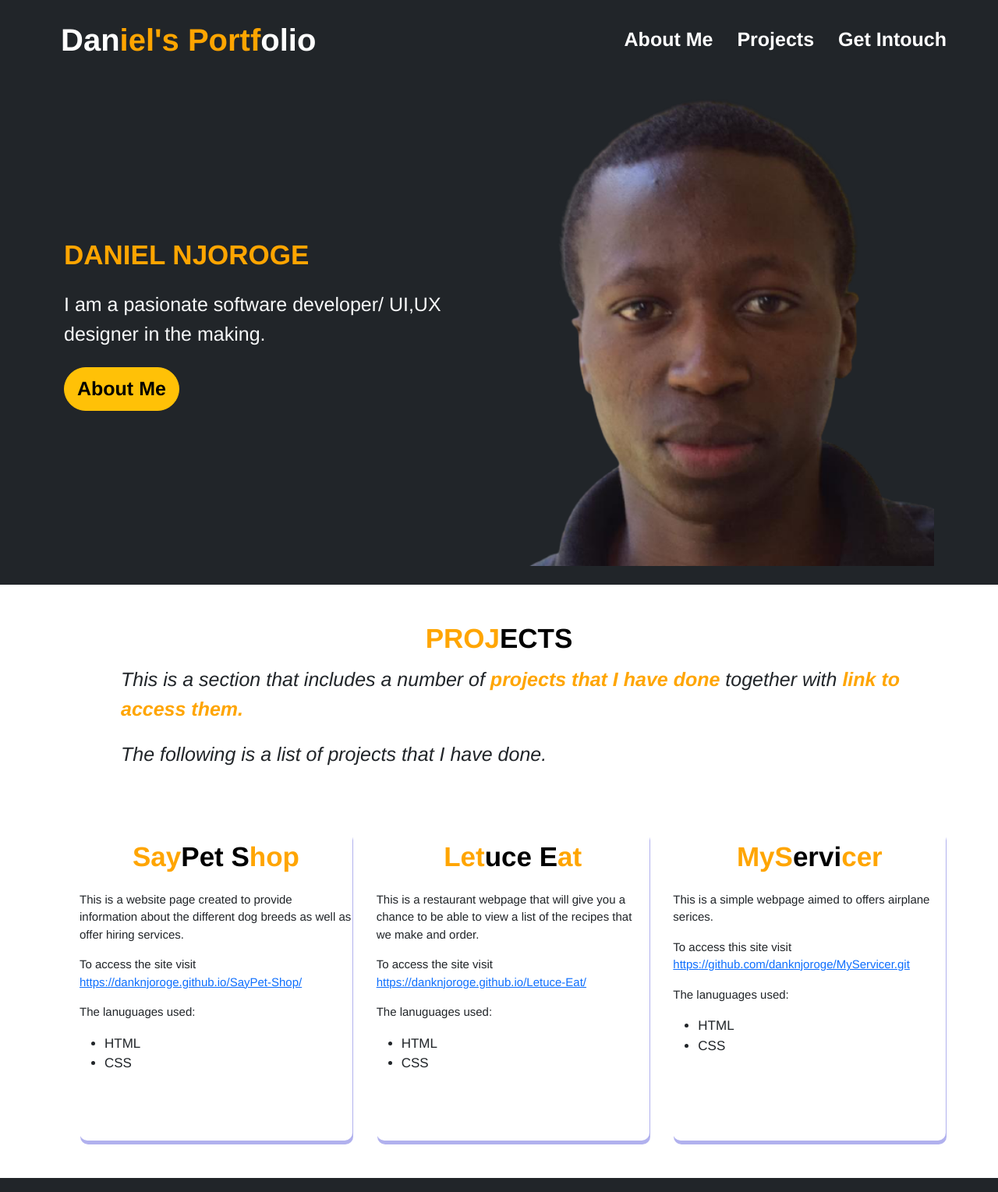
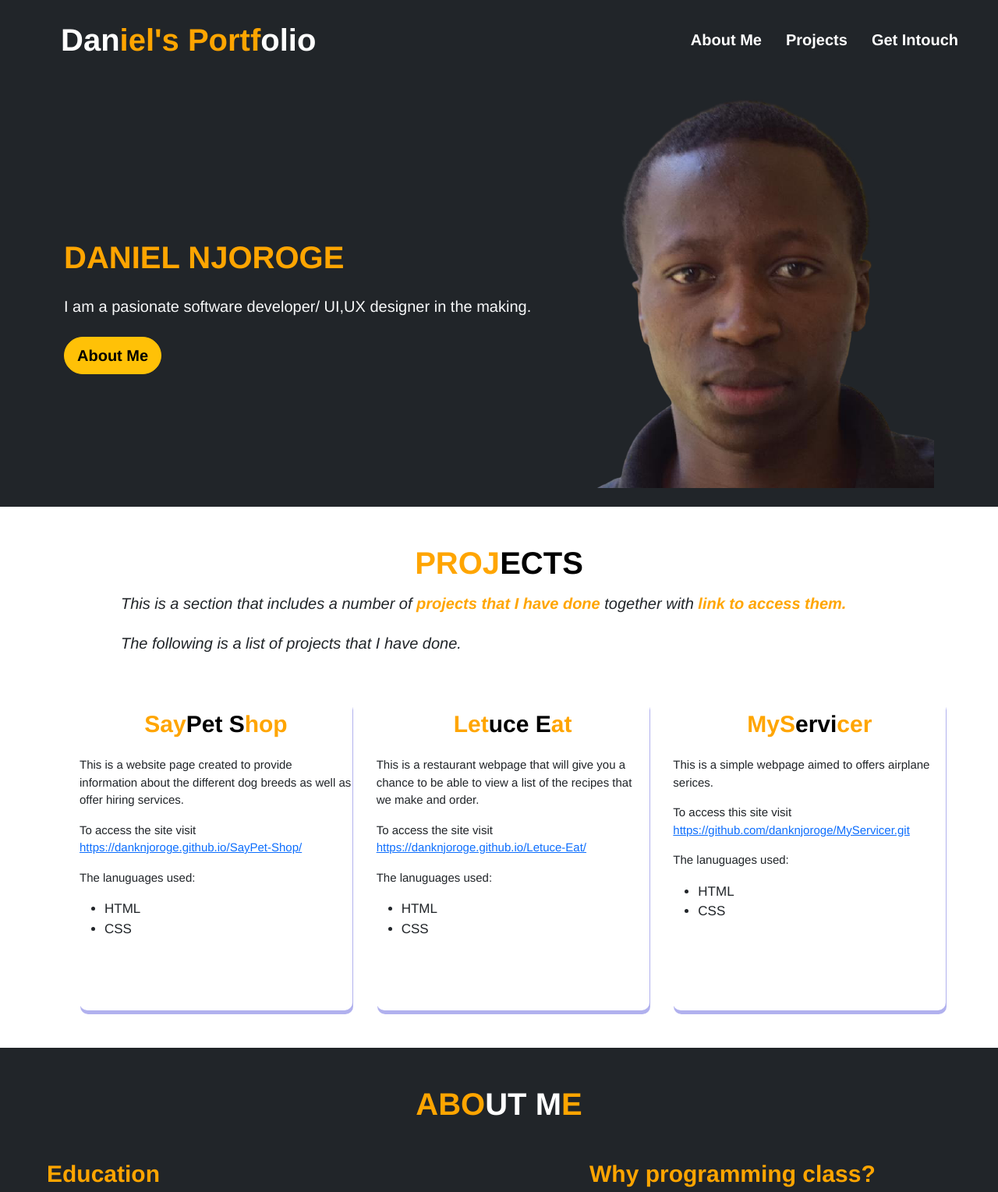
Before and after one commit to danknjoroge/Portfolio, a plain HTML site: page index.html in a window 1280 px wide. Shown: the top 1529 px of the page at 78% size. Drawn offline with nearby package versions, Linux system fonts and the light colour scheme.

Commit message:
modified font sizes

```diff
--- a/index.html
+++ b/index.html
@@ -6,10 +6,9 @@
     <meta http-equiv="X-UA-Compatible" content="IE=edge">
     <meta name="viewport" content="width=device-width, initial-scale=1.0">
     <title>Portfolio</title>
-    <link href="https://cdn.jsdelivr.net/npm/bootstrap@5.1.3/dist/css/bootstrap.min.css" rel="stylesheet"
-        integrity="sha384-1BmE4kWBq78iYhFldvKuhfTAU6auU8tT94WrHftjDbrCEXSU1oBoqyl2QvZ6jIW3" crossorigin="anonymous">
-    <link rel="stylesheet" href="https://pro.fontawesome.com/releases/v5.10.0/css/all.css"
-        integrity="sha384-AYmEC3Yw5cVb3ZcuHtOA93w35dYTsvhLPVnYs9eStHfGJvOvKxVfELGroGkvsg+p" crossorigin="anonymous" />
+    <link href="https://cdn.jsdelivr.net/npm/bootstrap@5.1.3/dist/css/bootstrap.min.css"
+    rel="stylesheet" integrity="sha384-1BmE4kWBq78iYhFldvKuhfTAU6auU8tT94WrHftjDbrCEXSU1oBoqyl2QvZ6jIW3" crossorigin="anonymous">
+    <link rel="stylesheet" href="https://pro.fontawesome.com/releases/v5.10.0/css/all.css" integrity="sha384-AYmEC3Yw5cVb3ZcuHtOA93w35dYTsvhLPVnYs9eStHfGJvOvKxVfELGroGkvsg+p" crossorigin="anonymous"/>
     <link rel="stylesheet" href="style.css">
 </head>
 
@@ -19,7 +18,7 @@
         <div class="container-fluid dans">
             <a class="navbar-brand">Dan<span class="spa">iel's Portf</span>olio</a>
 
-            <div class="navbar link">
+            <div class="navbar link" >
                 <div class="navbar-nav ms-auto">
                     <a href="#about" class="nav-item nav-link">About Me</a>
                     <a href="#home" class="nav-item nav-link">Projects</a>
@@ -30,7 +29,7 @@
     </nav>
 
     <!-- Home page -->
-    <section class="bg-dark text-light p-4 text-center text-sm-start">
+    <section class="bg-dark text-light p-4 text-center text-sm-start" >
         <div class="container">
             <div class="d-md-flex justify-content-between">
                 <div>
@@ -54,7 +53,7 @@
             <p>
                 The following is a list of projects that I have done.
             </p>
-            <div class="row justify-content-between">
+          <div class="row justify-content-between" >
               <div class="col-lg-4">
                   <div class="box">
                       <h3>Say<span class="sp">Pet S</span>hop</h3>
@@ -62,8 +61,7 @@
                           the different dog breeds as well as offer hiring services.
                       </p>
                       <p>
-                            To access the site visit <a href="https://danknjoroge.github.io/SayPet-Shop/"
-                                target="_blank">
+                          To access the site visit <a href="https://danknjoroge.github.io/SayPet-Shop/" target="_blank">
                             https://danknjoroge.github.io/SayPet-Shop/</a>
                       </p>
                       <p>
@@ -82,8 +80,8 @@
                           view a list of the recipes that we make and order.
                       </p>
                       <p>
-                            To access the site visit <a href="https://danknjoroge.github.io/Letuce-Eat/"
-                                target="_blank">https://danknjoroge.github.io/Letuce-Eat/</a>
+                          To access the site visit <a href="https://danknjoroge.github.io/Letuce-Eat/" target="_blank"
+                          >https://danknjoroge.github.io/Letuce-Eat/</a>
                       </p>
                       <p>
                         The lanuguages used:
@@ -101,8 +99,7 @@
                           This is a simple webpage aimed to offers airplane serices.
                       </p>
                       <p>
-                            To access this site visit <a href="https://github.com/danknjoroge/MyServicer.git"
-                                target="_blank">
+                          To access this site visit <a href="https://github.com/danknjoroge/MyServicer.git" target="_blank">
                             https://github.com/danknjoroge/MyServicer.git</a>
                       </p>
                     <p>
@@ -121,39 +118,45 @@
 
     <!--about me-section -->
     <section class="bg-dark text-white abt" id="about">
+
        <div class="p-5">
         <h1 class="abot">ABO<span style="color:white;">UT M</span>E </h1>
+
         <div class="container-fluid  about">
+
             <div class="">
                 <h3>Education</h3>
                 I am alumni of Muruaki Boys Secondary School.
                 <p>
-                        In addition, studied a Bachelor of Technology at the<br> Technical University of Kenya.
+                    In addition, studied a Bachelor of Technology at the Technical <br> University of Kenya.
                 </p>
                 <h4>Job Experience</h4>
                 <p>
                     I worked as an IT Support at USIU-Africa.
                 </p>
+                <p>
                     <h4>Skills</h4>
-                    <p>
                     <ol>
                         <li>Web design- Html, CSS</li>
                         <li>Network design and troubleshooting</li>
                         <li>Graphics design</li>
                     </ol>
+
                 </p>
+
             </div>
+
             <div class="prog">
                 <h3>Why programming class?</h3>
                 <p> Recently as the world is moving to digita platform,
                     so many activities are done online ans this therefore
                     calls arefor online presence. This result to unemlpoyment and since programming class
-                        jobs are employing quite a large pool of people <em class="spa"> I decided therefore to use this
-                        opportunity enhance my career in programming</em> since I had the basics to ensure am
+                    jobs are employing quite a large pool of people <em class="spa"> I decided therefore to use this opportunity
+                    enhance my career in programming</em> since I had the basics to ensure am
                     relevant in the job market.
                 </p>
+                <p>
                     <h4>Hobbies</h4>
-                    <p>
                     <ul>
                         <li>Playing Volleyball and Football</li>
                         <li>Music</li>
@@ -170,11 +173,10 @@
         <div class="footer " id="intouch">
             <h5>Get Intouch:</h5>
             <a href="https://web.facebook.com/" target="_blank"><i class="fab fa-facebook-square fb"></i></a>
-            <a href="https://www.linkedin.com/in/daniel-njoroge-5a14561a4/" target="_blank"><i
-                    class="fab fa-linkedin ln"></i></a>
+            <a href="https://www.linkedin.com/in/daniel-njoroge-5a14561a4/" target="_blank"><i class="fab fa-linkedin ln"></i></a>
             <a href="https://github.com/danknjoroge" target="_blank"><i class="fab fa-github-square gt"></i></a>
         </div>
-        <h5>Copywright &copy 2021 |<span class="spa">| Designed by Daniel Njoroge </span></h5>
+        <h5>Copywright &copy 2021  |<span class="spa">| Designed by Daniel Njoroge </span></h5>
     </footer>
 
 </body>
--- a/style.css
+++ b/style.css
@@ -7,10 +7,10 @@ h1, h3, h4, h5{
     color: orange;
 }
 h3,h4{
-    font-size: 35px;
+    font-size: 30px;
 }
 h1{
-    font-size: 35px;
+    font-size: 40px;
 }
 .navb>.dans>a{
     color: white;
@@ -21,17 +21,17 @@ h1{
 .navb>.dans>.link>.ms-auto>a{
     color: white;
     font-weight: bold;
-    font-size:25px;
+    font-size:20px;
     margin-left: 15px;
 }
 .navb>.dans>.link{
-    margin-right: 30px;
+    margin-right: 15px;
 }
 .lead{
-    font-size: 25px;
+    font-size: 20px;
 }
 .img{
-    height: 600px;
+    height: 500px;
 }
 .name{
     margin-top: 180px;
@@ -44,27 +44,24 @@ h1{
 }
 .btn{
     border-radius: 40px;
-    font-size:25px;
+    font-size:20px;
     font-weight: bold;
 }
-
 .projects{
     align-items: center;
-
 }
 .projects .proj h1{
     text-align: center;
 }
 .projects>.proj>p{
-    font-size: 25px;
+    font-size: 20px;
     font-style: italic;
     padding: 5px 0px 0px 95px;
-
 }
 .projects .proj h3{
     text-align: center;
     padding: 15px;
-    font-size: 35px;
+    font-size: 30px;
 }
 .projects .proj .row p{
     font-size:15px;
@@ -97,25 +94,21 @@ h1{
     justify-content: space-between;
 }
 h3,h4{
-    margin-top:60px;
+    margin-top:40px;
 }
 
 .prog{
    width: 40%;
    margin-right: 0px;
-
 }
 .fb{
     font-size: 50px;
-
 }
 .ln{
     font-size: 50px;
-
 }
 .gt{
     font-size: 50px;
-
 }
 .gt, .fb, .ln{
     margin-right: 20px;
@@ -125,11 +118,10 @@ h3,h4{
 }
 .foote{
     margin-right: 120px;
-
 }
 .foote .footer h5{
     display: inline;
-    font-size:25px;
+    font-size:20px;
     color: orange;
     margin:20px;
 }
```
Lines whose indentation alone changed are shown as unchanged.
